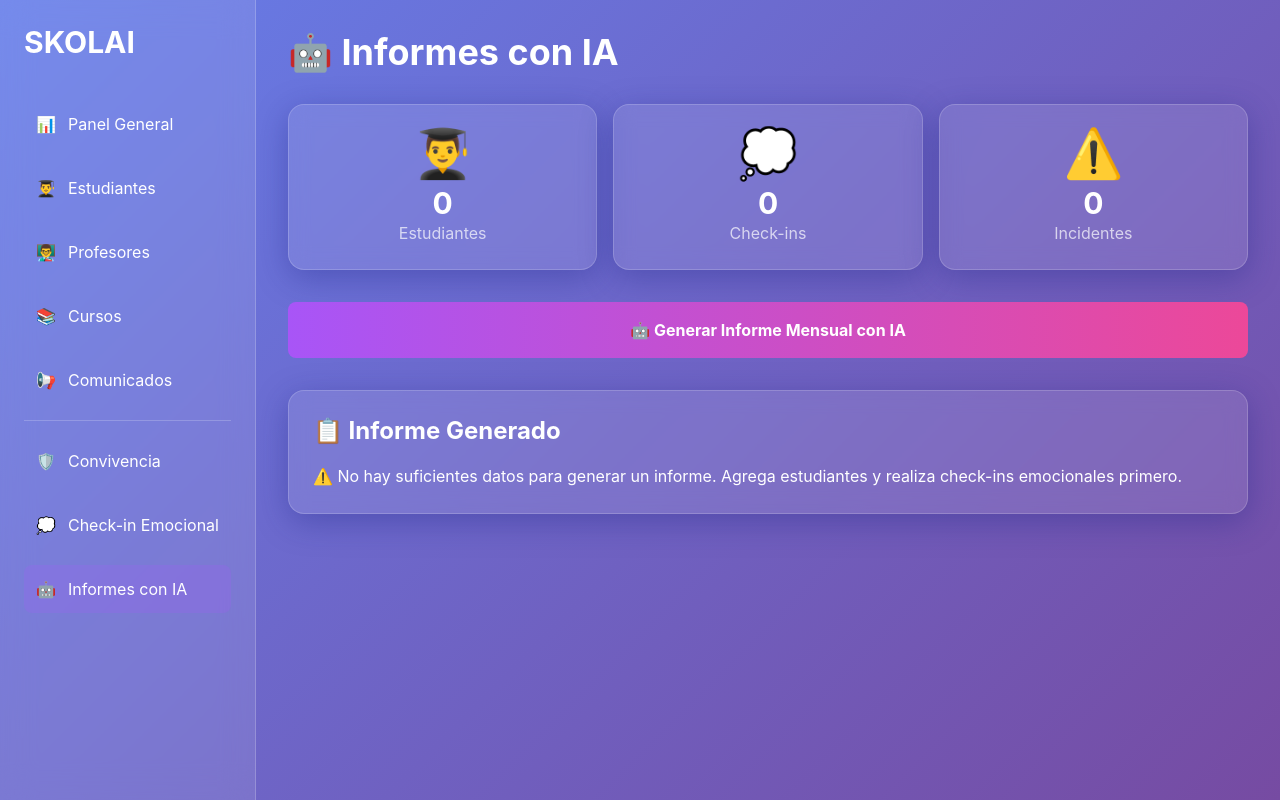
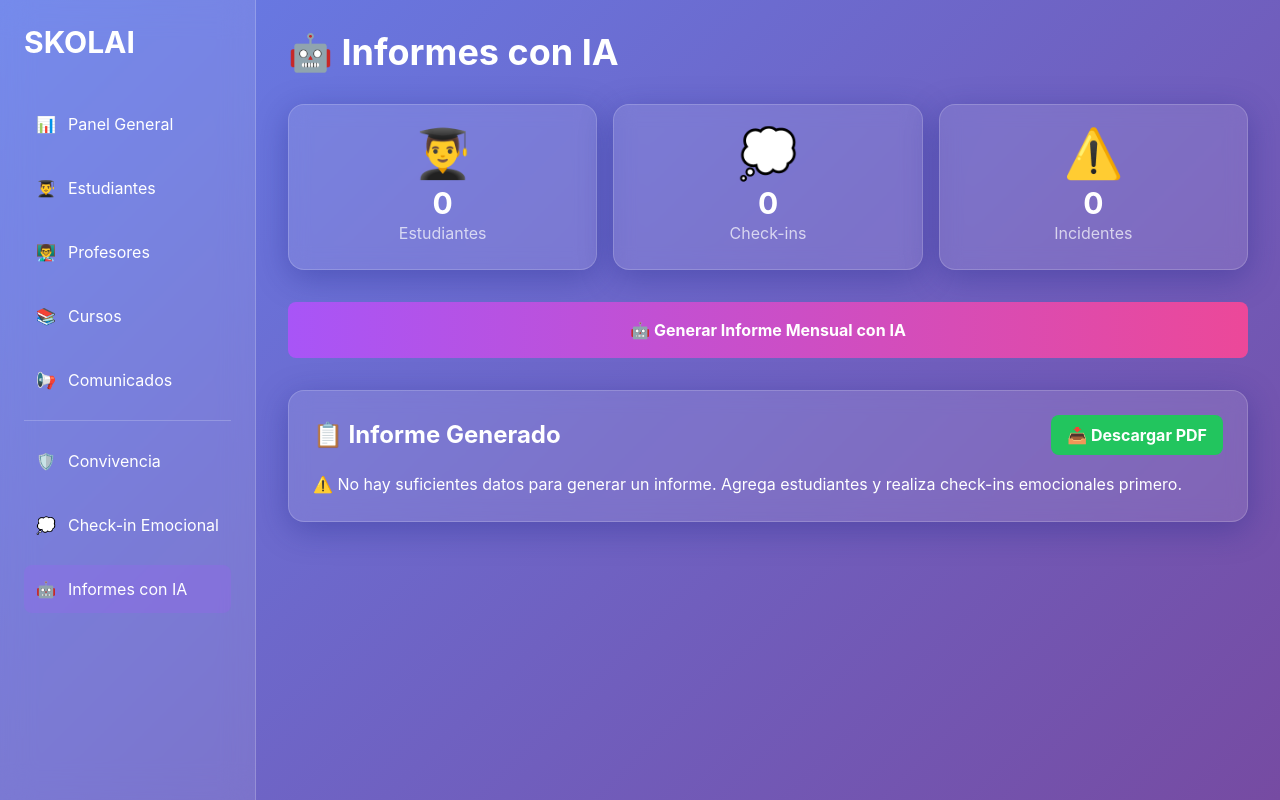
Before and after one commit to AlbertoR2025/skolai-frontend, a React (Vite) app: page /informes in a window 1280 px wide. Both pictures are taken after a click on the button "🤖 Generar Informe Mensual con IA". Built offline with nearby package versions, Linux system fonts and the light colour scheme; no server answers.

Commit message:
Feat: Agregar descarga de informes en formato PDF profesional

```diff
--- a/package.json
+++ b/package.json
@@ -13,6 +13,7 @@
     "@google/generative-ai": "^0.24.1",
     "@types/react-router-dom": "^5.3.3",
     "axios": "^1.12.2",
+    "jspdf": "^3.0.3",
     "react": "^19.1.1",
     "react-dom": "^19.1.1",
     "react-router-dom": "^7.9.4",
--- a/src/pages/Informes.tsx
+++ b/src/pages/Informes.tsx
@@ -1,6 +1,7 @@
 import { useState, useEffect } from 'react';
 import GlassCard from '../components/GlassCard';
 import { generateInformeConIA } from '../services/gemini';
+import jsPDF from 'jspdf';
 
 const Informes = () => {
   const [loading, setLoading] = useState(false);
@@ -46,6 +47,41 @@ const Informes = () => {
     } finally {
       setLoading(false);
     }
+  };
+
+  const handleDescargarPDF = () => {
+    const doc = new jsPDF();
+    const pageWidth = doc.internal.pageSize.getWidth();
+    const pageHeight = doc.internal.pageSize.getHeight();
+    const margin = 20;
+    const maxWidth = pageWidth - (margin * 2);
+
+    // Título
+    doc.setFontSize(20);
+    doc.setFont('helvetica', 'bold');
+    doc.text('Informe Octubre 2025', margin, margin);
+
+    // Fecha
+    doc.setFontSize(10);
+    doc.setFont('helvetica', 'normal');
+    doc.text(`Generado: ${new Date().toLocaleDateString('es-CL')}`, margin, margin + 10);
+
+    // Contenido del informe
+    doc.setFontSize(11);
+    const lines = doc.splitTextToSize(informe, maxWidth);
+    let y = margin + 25;
+
+    lines.forEach((line: string) => {
+      if (y > pageHeight - margin) {
+        doc.addPage();
+        y = margin;
+      }
+      doc.text(line, margin, y);
+      y += 7;
+    });
+
+    // Guardar PDF
+    doc.save(`Informe_${new Date().toLocaleDateString('es-CL').replace(/\//g, '-')}.pdf`);
   };
 
   return (
@@ -101,7 +137,15 @@ const Informes = () => {
       {/* Informe generado */}
       {informe && (
         <GlassCard>
-          <h2 className="text-2xl font-bold text-white mb-4">📋 Informe Generado</h2>
+          <div className="flex justify-between items-center mb-4">
+            <h2 className="text-2xl font-bold text-white">📋 Informe Generado</h2>
+            <button
+              onClick={handleDescargarPDF}
+              className="bg-green-500 hover:bg-green-600 text-white font-bold py-2 px-4 rounded-lg transition duration-200 flex items-center gap-2"
+            >
+              📥 Descargar PDF
+            </button>
+          </div>
           <div className="text-white whitespace-pre-wrap leading-relaxed">
             {informe}
           </div>
```
Also changed, not shown: 1 other file (tests, documents, lock files or other folders).
